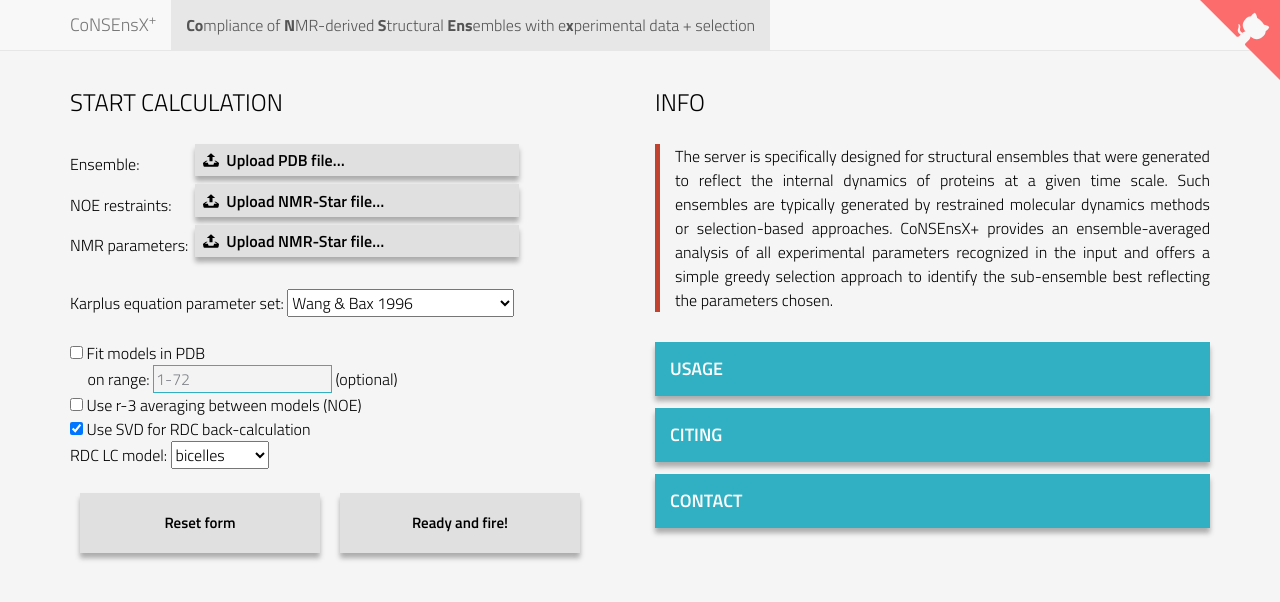
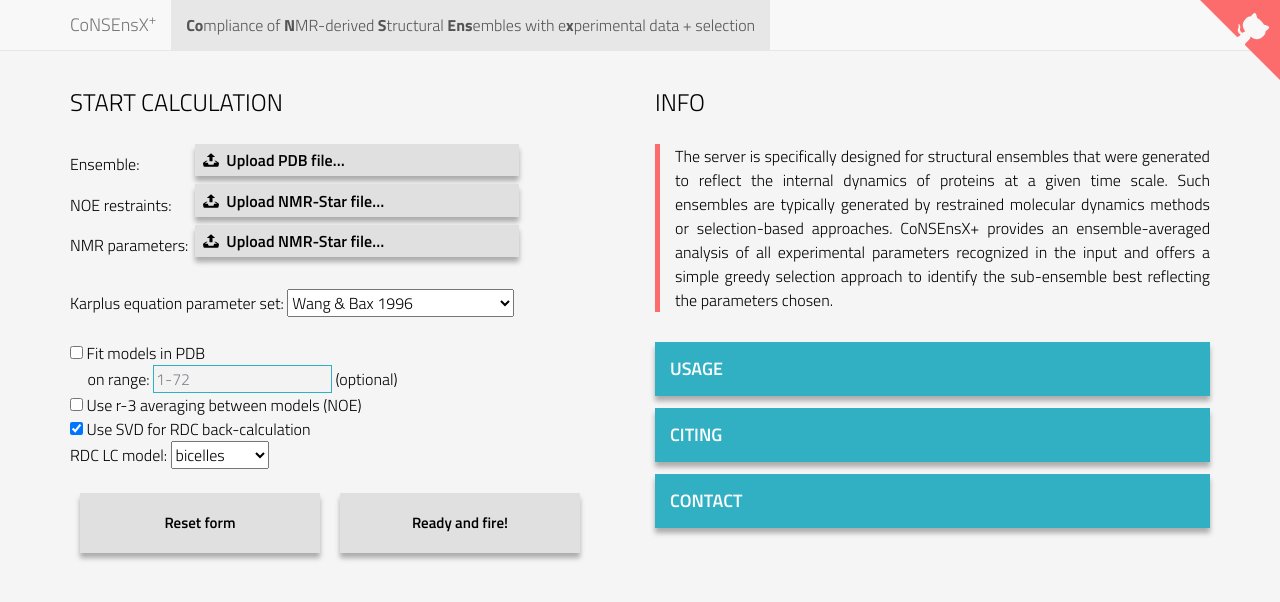
Before and after one commit to PPKE-Bioinf/consensx.itk.ppke.hu, a Django app: page / in a window 1280 px wide. Shown: the top 602 px of the page. Run offline with Django 3.2, Linux system fonts and the light colour scheme; parts of the project's set-up code (start-up, migrations or seed data) failed here and were passed over; some libraries are stand-ins or nearby versions.

Commit message:
fix: change info session border color to match GitHub corner

```diff
--- a/static/css/main.css
+++ b/static/css/main.css
@@ -163,7 +163,7 @@
 }
 
 .info_text {
-  border-left: 5px solid #c24230;
+  border-left: 5px solid #FD6C6C;
   padding-left: 15px;
   text-align: justify;
 }
```
